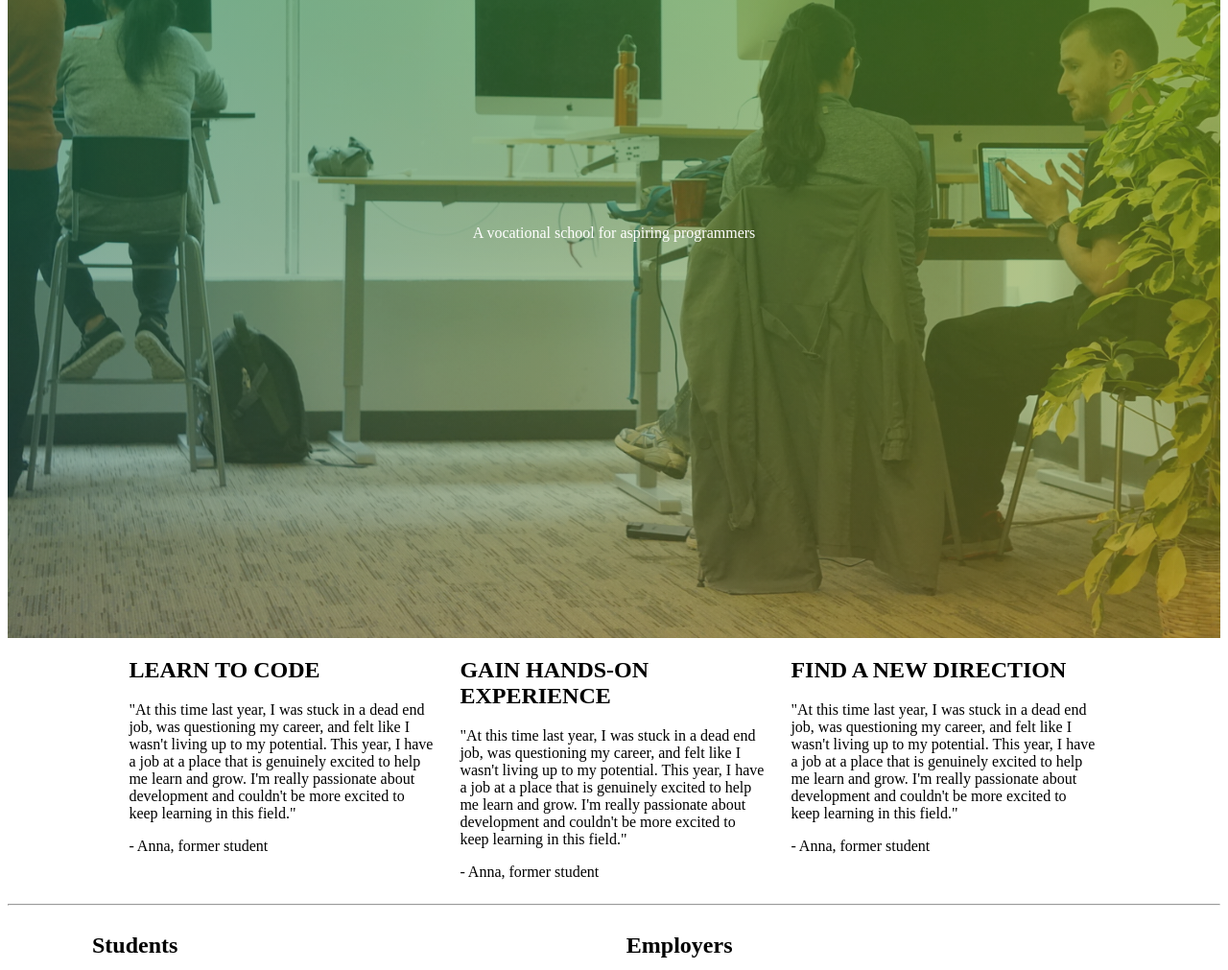
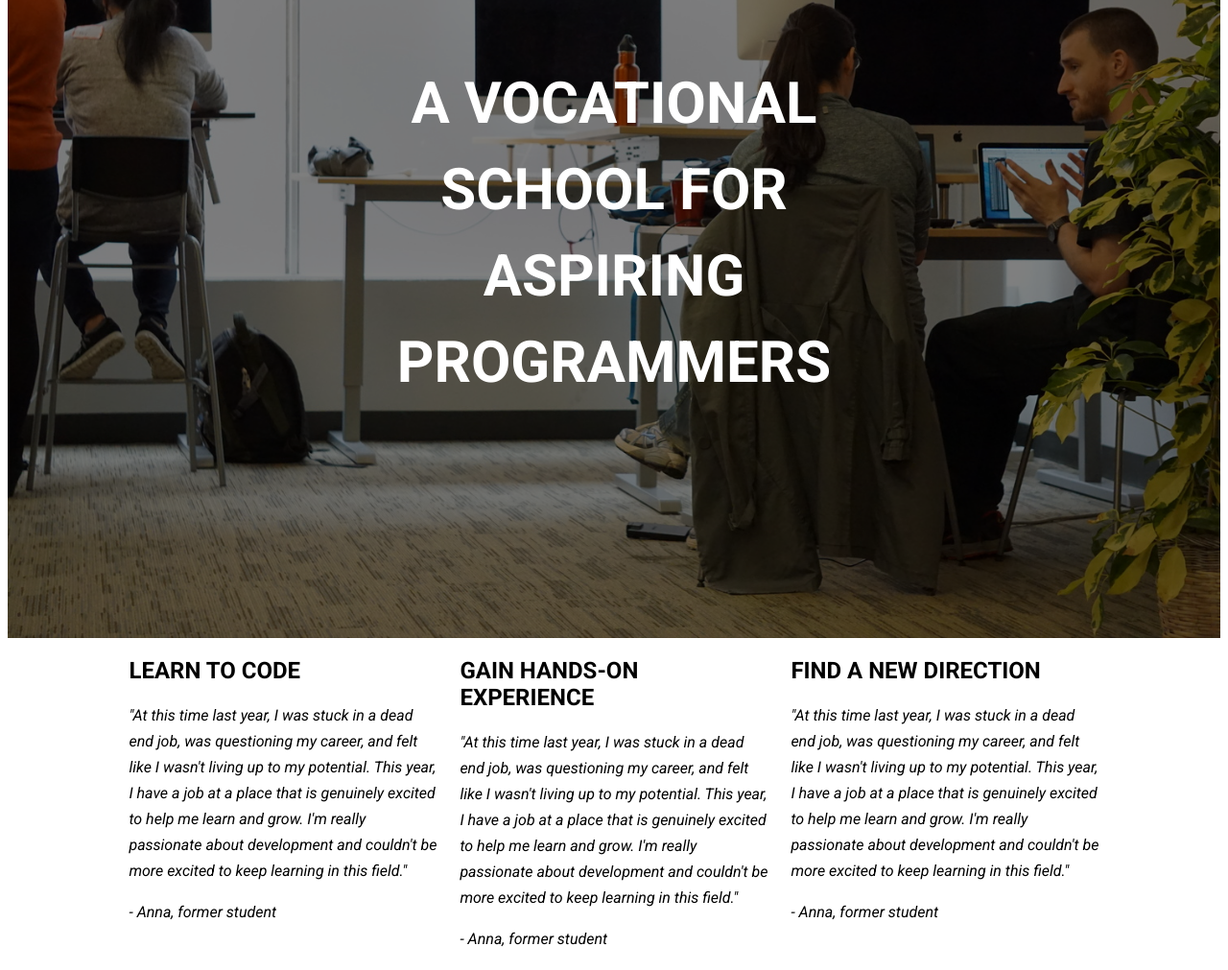
Before and after one commit to bborealis/epicodus-landing-page, a plain HTML site: page index.html in a window 1280 px wide. Shown: the part 247-1258 px from the top of the page at 96% size. Drawn offline with Linux system fonts and the light colour scheme.

Commit message:
add overlay to image, addd fonts, block mixin

```diff
--- a/index.html
+++ b/index.html
@@ -3,6 +3,7 @@
   <head>
     <meta charset="utf-8">
     <title>Epicodus Landing Page</title>
+    <link href='https://fonts.googleapis.com/css?family=Roboto:400,700,400italic' rel='stylesheet' type='text/css'>
     <script src="js/jquery-1.11.3.js"></script>
     <script src="js/scripts.js"></script>
     <link rel="stylesheet" href="css/main.css">
@@ -31,7 +32,7 @@
         <img src="img/epic-main.jpeg" alt="">
         <div class="overlay"></div>
           <div class="copy">
-            <p>A vocational school for aspiring programmers</p>
+            <p><strong>A vocational school for aspiring programmers</strong></p>
           </div>
       </div>
 
--- /dev/null
+++ b/scss/base/_fonts.scss
@@ -0,0 +1,3 @@
+p,h1,h2,h3,li {
+  font-family: 'Roboto', sans-serif;
+}
--- a/scss/base/_index.scss
+++ b/scss/base/_index.scss
@@ -1,2 +1,3 @@
+@import 'fonts';
 @import 'variables';
 @import 'mixins';
--- a/scss/base/_mixins.scss
+++ b/scss/base/_mixins.scss
@@ -0,0 +1,5 @@
+// block size
+@mixin block($block-heigth : null, $block-background : null) {
+  height : $block-heigth;
+  background : $block-background;
+}
--- a/scss/layout/_containers.scss
+++ b/scss/layout/_containers.scss
@@ -1,3 +1,46 @@
+//main image
+
+.image-gradient-dynamic {
+
+  line-height: 0;
+  position: relative;
+  width: 100%;
+
+  img {
+   height: auto;
+   left: 0;
+   position: relative;
+   top: 0;
+   width: 100%;
+  }
+
+  .copy {
+    @include transform(translate(-50%, -50%));
+    left: 50%;
+    margin: auto;
+    position: absolute;
+    text-align: center;
+    top: 50%;
+    z-index: 999;
+
+    p {
+      color: white;
+      line-height: 1.5em;
+      padding: 1em 2em;
+      position: relative;
+      font-size: 60px;
+      text-transform: uppercase;
+    }
+  }
+
+  .overlay {
+    display: block;
+    @include position(absolute, 0px 0px 0px 0px);
+    background: rgba(0,0,0,0.5);
+  }
+}
+
+
 //testimonials
 section.testimonials {
   @include outer-container;
@@ -10,11 +53,16 @@ section.testimonials {
   .third {
     @include span-columns(4)
   }
+  p {
+    font-style: italic;
+    line-height: 27px;
+  }
   width : $testimonials-width;
-  background : white;
+
 }
+// student and employer section
+section.join {
 
-section.join {
   @include outer-container;
   .students {
     @include span-columns(6);
@@ -22,27 +70,27 @@ section.join {
   .employers {
     @include span-columns(6);
   }
-  background : white;
+  p {
+    line-height: 27px;
+  }
 
 }
-
 
 //social media
 
 section.social-media {
-  height : $section-heigth;
-  background : $social-background;
+  @include block($section-heigth, $social-background);
+
 }
 
 //footer
 footer {
+  @include block($section-heigth, $footer-background);
   p {
     color : white;
     margin-top : 0;
     margin-bottom : 0;
   }
-  height : $section-heigth;
-  background : $footer-background;
   text-align:center;
   vertical-align: middle;
   line-height : $section-heigth;
--- a/scss/main.scss
+++ b/scss/main.scss
@@ -1,62 +1,3 @@
 @import "lib/index";
 @import "base/index";
 @import "layout/index";
-
-.image-gradient-dynamic {
-  $image-gradient-color-top: red;
-  $transparency-top: 0.9;
-  $image-gradient-color-bottom: green;
-  $transparency-bottom: 0.6;
-  $vertical-angle: 0deg;
-  $image-gradient-color-left: teal;
-  $transparency-left: 0.8;
-  $image-gradient-color-right: yellow;
-  $transparency-right: 0.8;
-  $horizontal-angle: 90deg;
-  $image-overlay-color: gray;
-  $transparency : 0.7;
-
-  line-height: 0;
-  position: relative;
-  width: 100%;
-
-  img {
-   height: auto;
-   left: 0;
-   position: relative;
-   top: 0;
-   width: 100%;
-  }
-
-  .copy {
-    @include transform(translate(-50%, -50%));
-    left: 50%;
-    margin: auto;
-    position: absolute;
-    text-align: center;
-    top: 50%;
-    z-index: 999;
-
-    p {
-      color: white;
-      line-height: 1.5em;
-      padding: 1em 2em;
-      position: relative;
-    }
-  }
-
-  .overlay {
-    @include linear-gradient($vertical-angle, transparentize($image-gradient-color-top, $transparency-top),
-      transparentize($image-gradient-color-bottom, $transparency-bottom));
-    display: block;
-    @include position(absolute, 0px 0px 0px 0px);
-
-    &:after {
-      @include linear-gradient($horizontal-angle, transparentize($image-gradient-color-left, $transparency-left),
-        transparentize($image-gradient-color-right, $transparency-right));
-      @include position(absolute, 0px 0px 0px 0px);
-      content: '';
-      display: block;
-    }
-  }
-}
```
Also changed, not shown: css/main.css, 1 other file.
